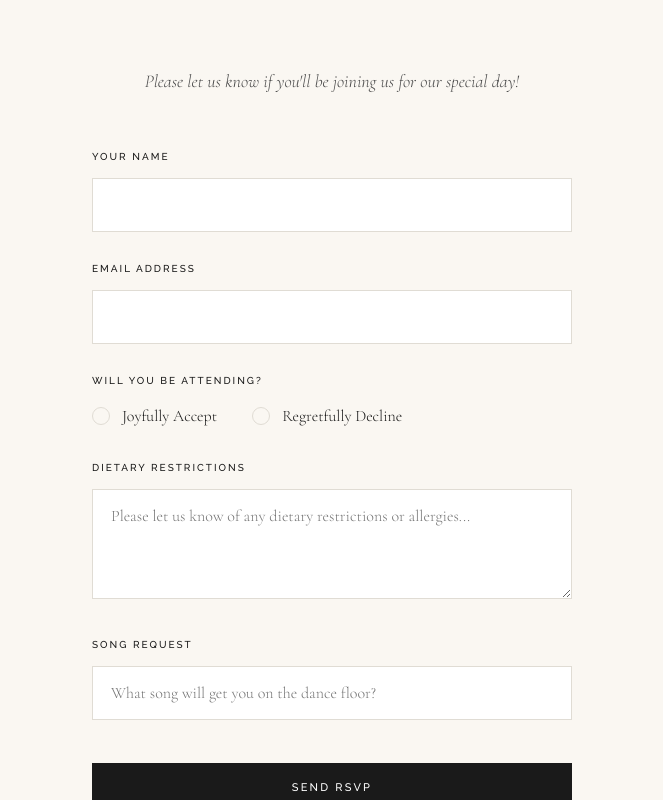
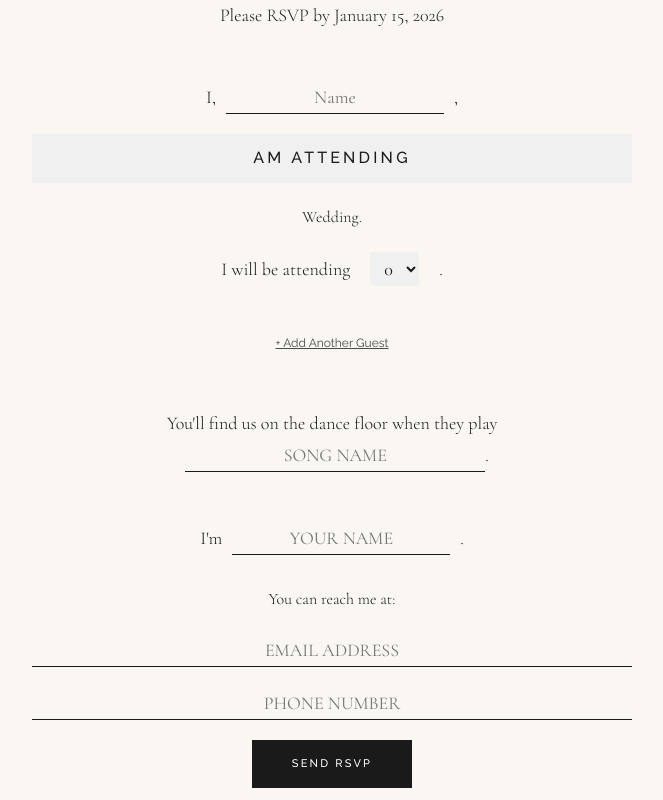
Before and after one commit to FidHackU/WeddingApp, a React (Vite) app in the folder WeddingReact/: page /rsvp in a window 1280 px wide. Shown: the part 400-1200 px from the top of the page, without its empty margins (308-971 px from the left). Built offline with nearby package versions, Linux system fonts and the light colour scheme.

Commit message:
Update RSVP page with new design and theme integration

```diff
--- a/WeddingReact/src/pages/RSVP.css
+++ b/WeddingReact/src/pages/RSVP.css
@@ -2,129 +2,184 @@
     padding: 100px 20px;
     background-color: var(--color-bg);
     flex: 1;
+    display: flex;
+    justify-content: center;
 }
 
 .rsvp-container {
-    max-width: 480px;
+    width: 100%;
+    max-width: 600px;
     margin: 0 auto;
+    text-align: center;
+    color: var(--color-text);
+}
+
+.rsvp-title {
+    font-family: var(--font-script);
+    font-size: 60px;
+    font-weight: 400;
+    margin-bottom: 20px;
+    color: var(--color-text);
+}
+
+.rsvp-deadline-text {
+    font-family: var(--font-serif);
+    font-size: 18px;
+    margin-bottom: 50px;
+    color: var(--color-text);
+}
+
+.guest-entry {
+    margin-bottom: 40px;
+}
+
+.guest-row {
+    display: flex;
+    align-items: baseline;
+    justify-content: center;
+    gap: 10px;
+    font-family: var(--font-serif);
+    font-size: 18px;
+    margin-bottom: 15px;
+    flex-wrap: wrap;
+    color: var(--color-text);
+}
+
+.guest-prefix,
+.guest-suffix {
+    font-style: normal;
+}
+
+.form-input-line {
+    border: none;
+    border-bottom: 1px solid var(--color-text);
+    background: transparent;
+    font-family: var(--font-serif);
+    font-size: 18px;
+    padding: 5px 0;
+    color: var(--color-text);
+    outline: none;
+    text-align: center;
+    min-width: 200px;
+}
+
+.form-input-line:focus {
+    border-bottom-width: 2px;
+    border-color: var(--color-accent);
+}
+
+.form-input-line.full-width {
+    width: 100%;
+    margin-bottom: 20px;
     text-align: center;
 }
 
-.rsvp-intro {
+.attendance-select-wrapper {
+    margin: 20px 0;
+    position: relative;
+    background-color: #f0f0f0;
+    /* Light grey bar to match design structure */
+    padding: 10px;
+}
+
+.attendance-select {
+    width: 100%;
+    background: transparent;
+    border: none;
+    font-family: var(--font-sans);
+    font-weight: 500;
+    font-size: 16px;
+    text-transform: uppercase;
+    text-align: center;
+    text-align-last: center;
+    outline: none;
+    cursor: pointer;
+    letter-spacing: 0.2em;
+    color: var(--color-text);
+    appearance: none;
+}
+
+.wedding-text {
+    font-family: var(--font-serif);
+    font-size: 16px;
+    margin-bottom: 20px;
+    color: var(--color-text);
+}
+
+.count-select {
+    border: none;
+    background: #f0f0f0;
+    padding: 5px 10px;
     font-family: var(--font-serif);
     font-size: 18px;
-    font-weight: 300;
-    font-style: italic;
-    color: var(--color-text-light);
-    margin-bottom: 50px;
-    line-height: 1.9;
+    margin: 0 10px;
+    border-radius: 4px;
+    cursor: pointer;
+    color: var(--color-text);
 }
 
-.rsvp-form {
-    text-align: left;
+.add-guest-btn,
+.remove-guest-btn {
+    background: none;
+    border: none;
+    color: var(--color-text-light);
+    cursor: pointer;
+    font-family: var(--font-sans);
+    font-size: 12px;
+    text-decoration: underline;
+    margin-top: 10px;
 }
 
-.form-group {
-    margin-bottom: 28px;
+.remove-guest-btn {
+    color: var(--color-text);
+    /* Or keep it subtle */
+    font-size: 20px;
+    text-decoration: none;
+    margin-left: 5px;
 }
 
-.form-label {
-    display: block;
-    font-family: var(--font-sans);
-    font-size: 10px;
-    font-weight: 500;
-    letter-spacing: 0.2em;
-    text-transform: uppercase;
+.song-request-section {
+    margin: 50px 0;
+    font-family: var(--font-serif);
+    font-size: 18px;
     color: var(--color-text);
-    margin-bottom: 12px;
 }
 
-.form-input,
-.form-select,
-.form-textarea {
+.song-input {
     width: 100%;
-    padding: 16px 18px;
+    max-width: 300px;
+    margin-left: 10px;
+    text-transform: uppercase;
+    font-family: var(--font-sans);
+    /* Use sans for song name? or serif? Image looks like entered text */
+    font-family: var(--font-serif);
+}
+
+.contact-section {
+    margin-top: 50px;
+    text-align: center;
+}
+
+.contact-row {
+    display: flex;
+    justify-content: center;
+    align-items: baseline;
+    font-family: var(--font-serif);
+    font-size: 18px;
+    margin-bottom: 30px;
+    gap: 10px;
+    color: var(--color-text);
+}
+
+.contact-label {
+    font-family: var(--font-serif);
+}
+
+.contact-sub-header {
     font-family: var(--font-serif);
     font-size: 16px;
-    font-weight: 300;
+    margin-bottom: 20px;
     color: var(--color-text);
-    background: white;
-    border: 1px solid var(--color-line-light);
-    transition: border-color 0.3s ease;
-}
-
-.form-input:focus,
-.form-select:focus,
-.form-textarea:focus {
-    outline: none;
-    border-color: var(--color-accent);
-}
-
-.form-textarea {
-    min-height: 110px;
-    resize: vertical;
-}
-
-.form-radio-group {
-    display: flex;
-    gap: 35px;
-}
-
-.form-radio {
-    display: flex;
-    align-items: center;
-    gap: 12px;
-    cursor: pointer;
-    font-family: var(--font-serif);
-    font-size: 16px;
-    font-weight: 300;
-}
-
-.form-radio input {
-    appearance: none;
-    width: 18px;
-    height: 18px;
-    border: 1px solid var(--color-line-light);
-    border-radius: 50%;
-    cursor: pointer;
-    transition: all 0.3s ease;
-}
-
-.form-radio input:checked {
-    border-color: var(--color-accent);
-    background: var(--color-accent);
-    box-shadow: inset 0 0 0 4px white;
-}
-
-.btn {
-    display: inline-block;
-    width: 100%;
-    padding: 18px 50px;
-    font-family: var(--font-sans);
-    font-size: 11px;
-    font-weight: 500;
-    letter-spacing: 0.2em;
-    text-transform: uppercase;
-    color: white;
-    background: var(--color-text);
-    border: none;
-    cursor: pointer;
-    transition: background 0.3s ease;
-    margin-top: 15px;
-}
-
-.btn:hover {
-    background: var(--color-accent);
-}
-
-.rsvp-deadline {
-    font-family: var(--font-serif);
-    font-size: 14px;
-    font-weight: 300;
-    font-style: italic;
-    color: var(--color-text-muted);
-    margin-top: 30px;
-    text-align: center;
 }
 
 .rsvp-success {
@@ -147,8 +202,16 @@
 }
 
 @media (max-width: 768px) {
-    .form-radio-group {
+    .guest-row {
         flex-direction: column;
-        gap: 18px;
+        align-items: center;
+    }
+
+    .form-input-line {
+        width: 100%;
+    }
+
+    .rsvp-title {
+        font-size: 40px;
     }
 }
--- a/WeddingReact/src/pages/RSVP.tsx
+++ b/WeddingReact/src/pages/RSVP.tsx
@@ -1,25 +1,53 @@
-import { useState, FormEvent } from 'react';
+import { useState, type FormEvent } from 'react';
 import { WEDDING } from '../config/wedding';
 import { Navigation } from '../components/Navigation';
 import { Footer } from '../components/Footer';
 import './RSVP.css';
 
+interface Guest {
+    id: string;
+    name: string;
+    status: 'attending' | 'not_attending';
+    count: number;
+}
+
 export function RSVP() {
     const [submitted, setSubmitted] = useState(false);
-    const [formData, setFormData] = useState({
-        guestName: '',
-        guestEmail: '',
-        attending: '',
-        guestCount: '1',
-        dietaryRestrictions: '',
-        songRequest: '',
+    const [guests, setGuests] = useState<Guest[]>([
+        { id: '1', name: '', status: 'attending', count: 0 }
+    ]);
+    const [contactInfo, setContactInfo] = useState({
+        name: '',
+        email: '',
+        phone: '',
+        songRequest: ''
     });
+
+    const handleGuestChange = (id: string, field: keyof Guest, value: any) => {
+        setGuests(guests.map(guest =>
+            guest.id === id ? { ...guest, [field]: value } : guest
+        ));
+    };
+
+    const addGuest = () => {
+        setGuests([
+            ...guests,
+            { id: Date.now().toString(), name: '', status: 'attending', count: 0 }
+        ]);
+    };
+
+    const removeGuest = (id: string) => {
+        if (guests.length > 1) {
+            setGuests(guests.filter(g => g.id !== id));
+        }
+    };
 
     const handleSubmit = (e: FormEvent) => {
         e.preventDefault();
 
         const rsvpData = {
-            ...formData,
+            guests,
+            contactInfo,
             submittedAt: new Date().toISOString(),
         };
 
@@ -33,115 +61,122 @@ export function RSVP() {
     };
 
     return (
-        <div className="page">
+        <div className="page rsvp-page">
             <Navigation />
 
             <section className="rsvp-section">
                 <div className="rsvp-container">
-                    <p className="section-subtitle">Respond</p>
-                    <h2 className="section-title">RSVP</h2>
-                    <p className="rsvp-intro">{WEDDING.rsvp.message}</p>
+                    <h1 className="rsvp-title">RSVP</h1>
+                    <p className="rsvp-deadline-text">Please RSVP by {WEDDING.rsvp.deadline}</p>
 
                     {!submitted ? (
                         <form className="rsvp-form" onSubmit={handleSubmit}>
-                            <div className="form-group">
-                                <label className="form-label" htmlFor="guestName">Your Name</label>
+                            <div className="guests-container">
+                                {guests.map((guest) => (
+                                    <div key={guest.id} className="guest-entry">
+                                        <div className="guest-row name-row">
+                                            <span className="guest-prefix">I,</span>
+                                            <input
+                                                type="text"
+                                                className="form-input-line"
+                                                placeholder="Name"
+                                                value={guest.name}
+                                                onChange={(e) => handleGuestChange(guest.id, 'name', e.target.value)}
+                                                required
+                                            />
+                                            <span className="guest-suffix">,</span>
+                                            {guests.length > 1 && (
+                                                <button type="button" className="remove-guest-btn" onClick={() => removeGuest(guest.id)}>&times;</button>
+                                            )}
+                                        </div>
+
+                                        <div className="attendance-select-wrapper">
+                                            <select
+                                                className="attendance-select"
+                                                value={guest.status}
+                                                onChange={(e) => handleGuestChange(guest.id, 'status', e.target.value)}
+                                            >
+                                                <option value="attending">AM ATTENDING</option>
+                                                <option value="not_attending">WILL NOT BE ATTENDING</option>
+                                            </select>
+                                        </div>
+
+                                        <div className="wedding-text">Wedding.</div>
+
+                                        <div className="guest-row count-row">
+                                            <span>I will be attending</span>
+                                            <select
+                                                className="count-select"
+                                                value={guest.count}
+                                                onChange={(e) => handleGuestChange(guest.id, 'count', parseInt(e.target.value))}
+                                                disabled={guest.status === 'not_attending'}
+                                            >
+                                                {[0, 1, 2, 3, 4, 5].map(num => (
+                                                    <option key={num} value={num}>{num}</option>
+                                                ))}
+                                            </select>
+                                            <span>.</span>
+                                        </div>
+                                    </div>
+                                ))}
+                            </div>
+
+                            <button type="button" className="add-guest-btn" onClick={addGuest}>
+                                + Add Another Guest
+                            </button>
+
+                            <div className="song-request-section">
+                                <label>You'll find us on the dance floor when they play</label>
                                 <input
                                     type="text"
-                                    className="form-input"
-                                    id="guestName"
-                                    required
-                                    value={formData.guestName}
-                                    onChange={(e) => setFormData({ ...formData, guestName: e.target.value })}
+                                    className="form-input-line song-input"
+                                    placeholder="SONG NAME"
+                                    value={contactInfo.songRequest}
+                                    onChange={(e) => setContactInfo({ ...contactInfo, songRequest: e.target.value })}
                                 />
+                                <span>.</span>
                             </div>
 
-                            <div className="form-group">
-                                <label className="form-label" htmlFor="guestEmail">Email Address</label>
+                            <div className="contact-section">
+                                <div className="contact-row">
+                                    <span className="contact-label">I'm</span>
+                                    <input
+                                        type="text"
+                                        className="form-input-line"
+                                        placeholder="YOUR NAME"
+                                        value={contactInfo.name}
+                                        onChange={(e) => setContactInfo({ ...contactInfo, name: e.target.value })}
+                                        required
+                                    />
+                                    <span>.</span>
+                                </div>
+
+                                <div className="contact-sub-header">You can reach me at:</div>
+
                                 <input
                                     type="email"
-                                    className="form-input"
-                                    id="guestEmail"
+                                    className="form-input-line full-width"
+                                    placeholder="EMAIL ADDRESS"
+                                    value={contactInfo.email}
+                                    onChange={(e) => setContactInfo({ ...contactInfo, email: e.target.value })}
                                     required
-                                    value={formData.guestEmail}
-                                    onChange={(e) => setFormData({ ...formData, guestEmail: e.target.value })}
                                 />
-                            </div>
 
-                            <div className="form-group">
-                                <label className="form-label">Will You Be Attending?</label>
-                                <div className="form-radio-group">
-                                    <label className="form-radio">
-                                        <input
-                                            type="radio"
-                                            name="attending"
-                                            value="yes"
-                                            required
-                                            checked={formData.attending === 'yes'}
-                                            onChange={(e) => setFormData({ ...formData, attending: e.target.value })}
-                                        />
-                                        <span>Joyfully Accept</span>
-                                    </label>
-                                    <label className="form-radio">
-                                        <input
-                                            type="radio"
-                                            name="attending"
-                                            value="no"
-                                            checked={formData.attending === 'no'}
-                                            onChange={(e) => setFormData({ ...formData, attending: e.target.value })}
-                                        />
-                                        <span>Regretfully Decline</span>
-                                    </label>
-                                </div>
-                            </div>
-
-                            {formData.attending === 'yes' && (
-                                <div className="form-group">
-                                    <label className="form-label" htmlFor="guestCount">Number of Guests</label>
-                                    <select
-                                        className="form-select"
-                                        id="guestCount"
-                                        value={formData.guestCount}
-                                        onChange={(e) => setFormData({ ...formData, guestCount: e.target.value })}
-                                    >
-                                        <option value="1">1 Guest</option>
-                                        <option value="2">2 Guests</option>
-                                        <option value="3">3 Guests</option>
-                                        <option value="4">4 Guests</option>
-                                    </select>
-                                </div>
-                            )}
-
-                            <div className="form-group">
-                                <label className="form-label" htmlFor="dietaryRestrictions">Dietary Restrictions</label>
-                                <textarea
-                                    className="form-textarea"
-                                    id="dietaryRestrictions"
-                                    placeholder="Please let us know of any dietary restrictions or allergies..."
-                                    value={formData.dietaryRestrictions}
-                                    onChange={(e) => setFormData({ ...formData, dietaryRestrictions: e.target.value })}
-                                />
-                            </div>
-
-                            <div className="form-group">
-                                <label className="form-label" htmlFor="songRequest">Song Request</label>
                                 <input
-                                    type="text"
-                                    className="form-input"
-                                    id="songRequest"
-                                    placeholder="What song will get you on the dance floor?"
-                                    value={formData.songRequest}
-                                    onChange={(e) => setFormData({ ...formData, songRequest: e.target.value })}
+                                    type="tel"
+                                    className="form-input-line full-width"
+                                    placeholder="PHONE NUMBER"
+                                    value={contactInfo.phone}
+                                    onChange={(e) => setContactInfo({ ...contactInfo, phone: e.target.value })}
                                 />
                             </div>
 
                             <button type="submit" className="btn">Send RSVP</button>
-                            <p className="rsvp-deadline">Please respond by <span>{WEDDING.rsvp.deadline}</span></p>
                         </form>
                     ) : (
                         <div className="rsvp-success">
                             <h3>Thank You!</h3>
-                            <p>Your RSVP has been received. We can't wait to celebrate with you!</p>
+                            <p>Your RSVP has been received.</p>
                         </div>
                     )}
                 </div>
```
